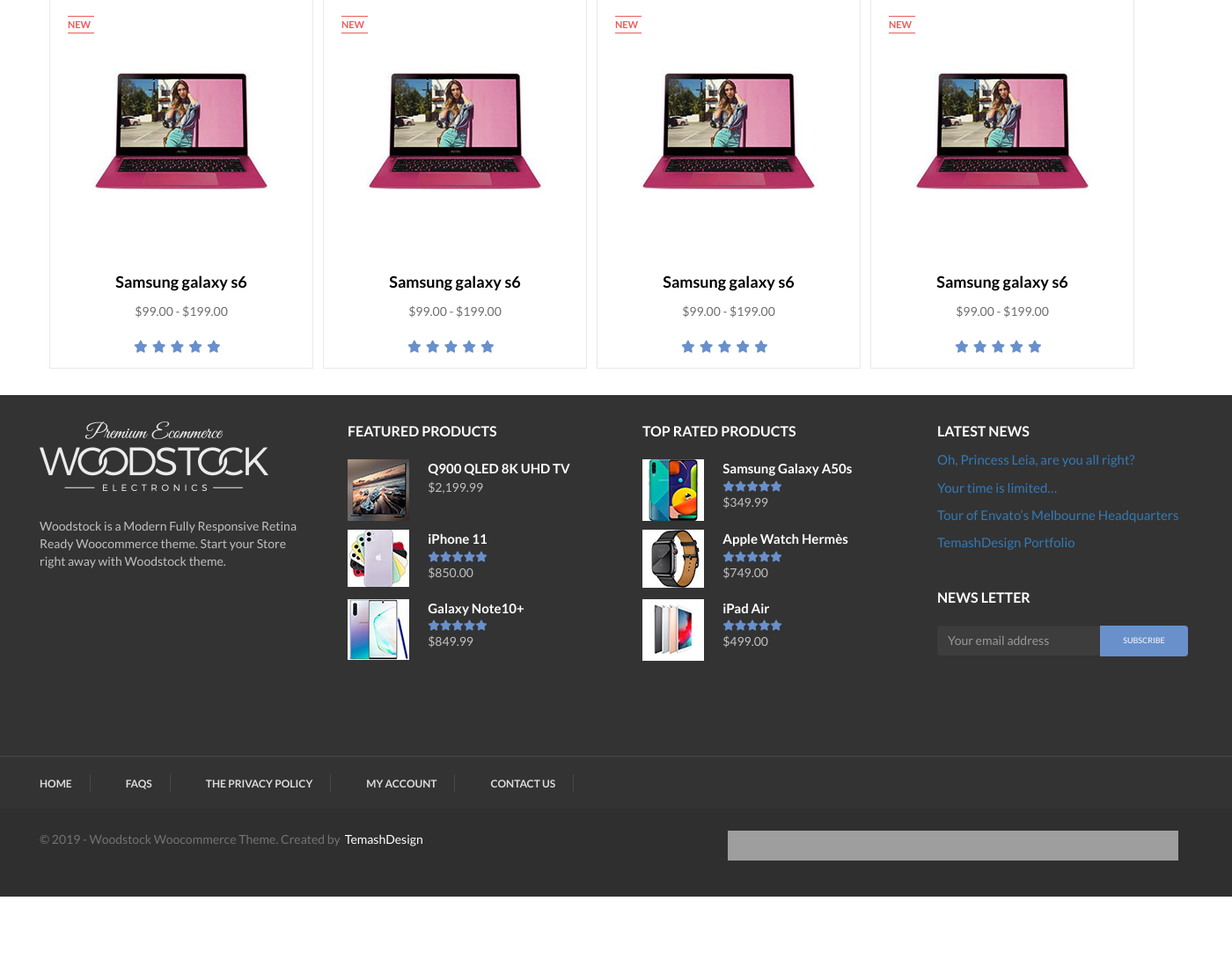
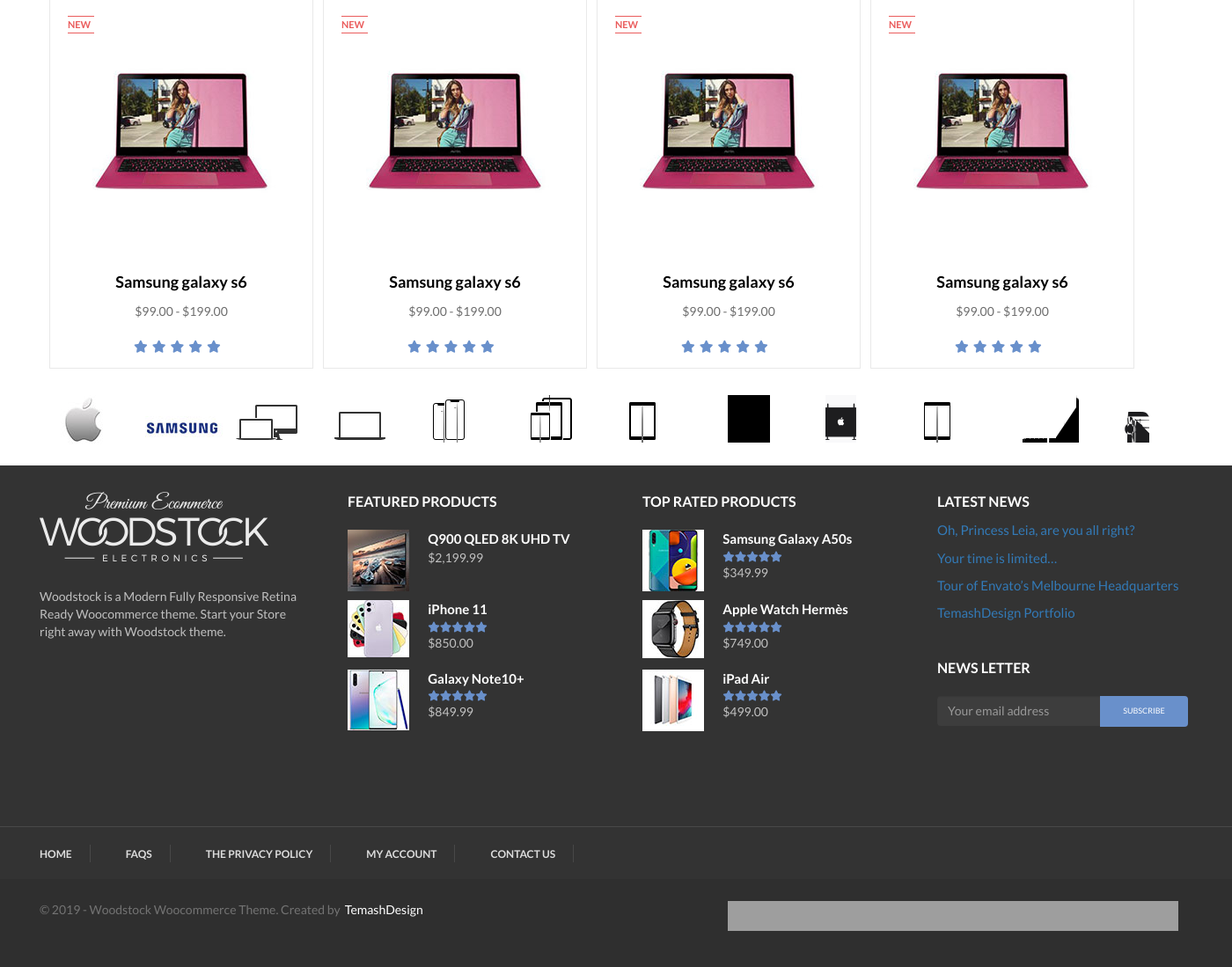
Before and after one commit to nguyennhan1998/team1, a PHP site: page /home.html in a window 1400 px wide. Shown: the part 1488-2587 px from the top of the page at 88% size. Before the commit the page ends 2507 px from the top, so only its background shows below. Run offline with PHP 8.4, Linux system fonts and the light colour scheme; some libraries are stand-ins or nearby versions; grey boxes are pictures that could not be loaded.

Commit message:
make it better

```diff
--- a/CSS/home.css
+++ b/CSS/home.css
@@ -404,15 +404,18 @@
    }
    /*footer*/
 footer .container-fluid:first-child{
+    height:80px;
+}
+footer .container-fluid:nth-child(2){
     height:410px;
     background-color: #333333;
 }
-footer .container-fluid:nth-child(2) {
+footer .container-fluid:nth-child(3) {
     height: 60px;
   background-color: #333333;
     border-top:1px solid #484848;
 }
-footer .container-fluid:nth-child(3){
+footer .container-fluid:nth-child(4){
     height:100px;
     background-color:#2f2f2f;
 }
--- a/home.html
+++ b/home.html
@@ -507,6 +507,32 @@
 </div>
 </section>
 <footer>
+    <div class="container-fluid">
+        <div class="col-md-12">
+            <div class="col-md-1">
+                <a href="#"><img src="IMG/apple-logo.jpg" height="56" width="100"/></a>
+            </div>
+            <div class="col-md-1">
+                <a href="#"><img src="IMG/SAMSUNG-Logo.jpg" height="75" width="100"/></a>
+            </div>
+            <div class="col-md-1"><a href="#"><img src="IMG/mac_comp__ee2pokmcxh26_large.png" height="54" width="70"/></a></div>
+            <div class="col-md-1"><a href="#"><img src="IMG/macbookpro__enfip2k1cxkm_large.png" height="54" width="58"/></a></div>
+            <div class="col-md-1"><a href="#"></a><img src="IMG/iphone_11_pro_dark__cchxb3bv66vm_large.png" height="54"
+                                                       width="36"/></div>
+            <div class="col-md-1"><a href="#"><img src="IMG/ipad_comp_light__f80dzq6i8sq6_large.png" height="54"
+                                                   width="48"/></a></div>
+            <div class="col-md-1"><a href="#"><img src="IMG/ipad_light__expohijp19si_large.png" height="54" width="30"/></a></div>
+            <div class="col-md-1"><a href="#"><img src="IMG/pro_display_xdr__do0vjpny1kqe_large.png" height="54"
+                                                   width="48"/></a></div>
+            <div class="col-md-1"><a href="#"><img src="IMG/mac_pro__bn92faz71k6a_large.png" height="54" width="35"/></a></div>
+            <div class="col-md-1"><a href="#"><img src="IMG/ipadair_light__gan6yfrffc66_large.png" height="54"
+                                                   width="30"/></a></div>
+            <div class="col-md-1"><a href="#"><img src="IMG/keyboard_light__cjbr6d6i2vbm_large.png" height="54"
+                                                   width="64"/></a></div>
+            <div class="col-md-1"><a href="#"><img src="IMG/ipados_light__f5xv7yr98tm6_large.png" height="54"
+                                                   width="33"/></a></div>
+        </div>
+    </div>
 <div class="container-fluid">
 <div class="col-md-12 first-footer">
     <div class="col-md-3 img-footer">
```
Also changed, not shown: IMG/SAMSUNG-Logo.jpg (added), IMG/SAMSUNG-Logo.png (added), IMG/apple logo.jpg (added), IMG/apple-logo.jpg (added), IMG/banner_galaxy-tab-s6.png (added), IMG/hermes_series5_logo__vtoy5mh25cym_large.png (added), IMG/ipad_comp_light__f80dzq6i8sq6_large.png (added), IMG/ipad_light__expohijp19si_large.png (added), IMG/ipadair_light__gan6yfrffc66_large.png (added), IMG/ipados_light__f5xv7yr98tm6_large.png (added), IMG/iphone_11_pro_dark__cchxb3bv66vm_large.png (added), IMG/iphone_8_dark__d4f1b8j5cwia_large.png (added), IMG/keyboard_light__cjbr6d6i2vbm_large.png (added), IMG/mac_comp__ee2pokmcxh26_large.png (added), 4 more files.
